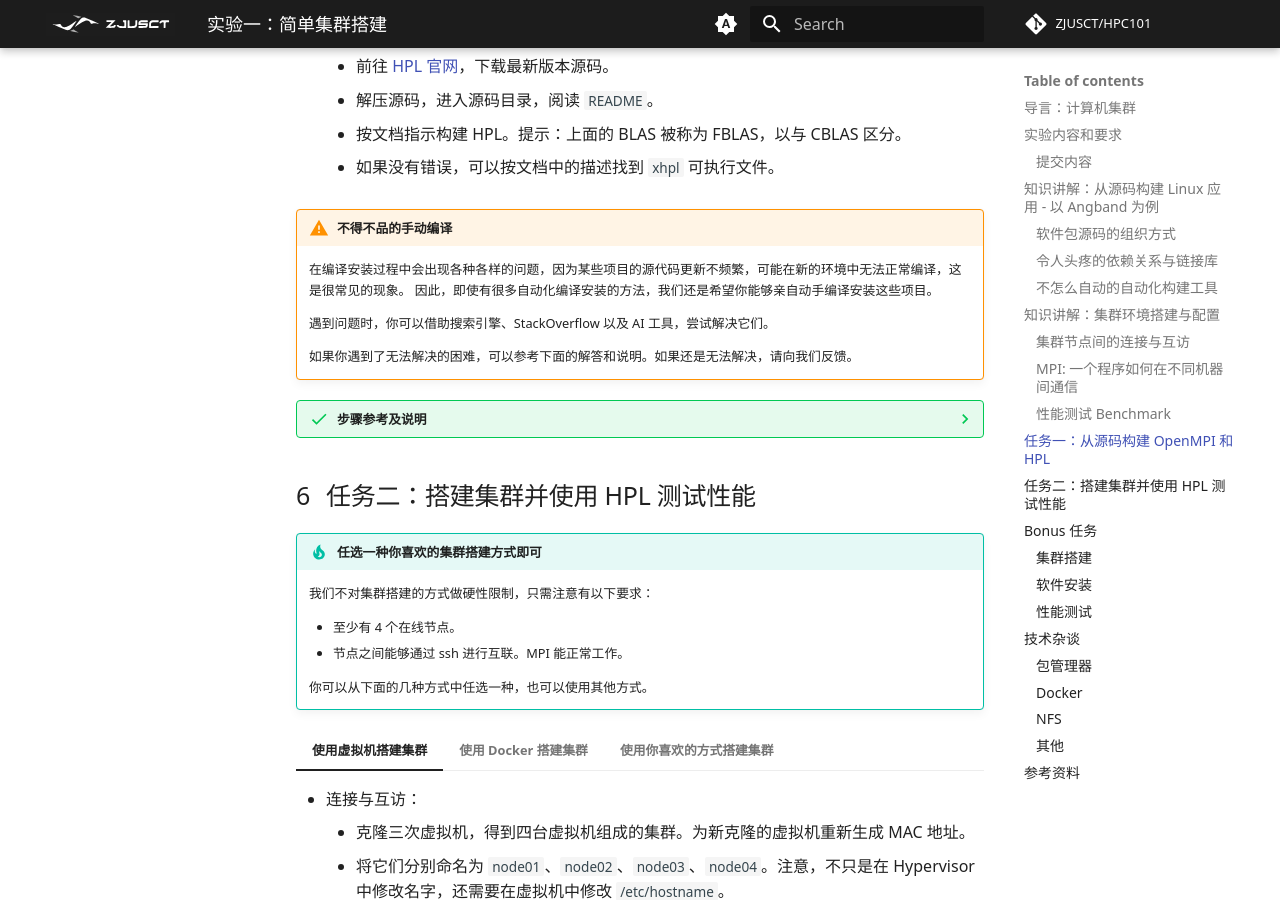
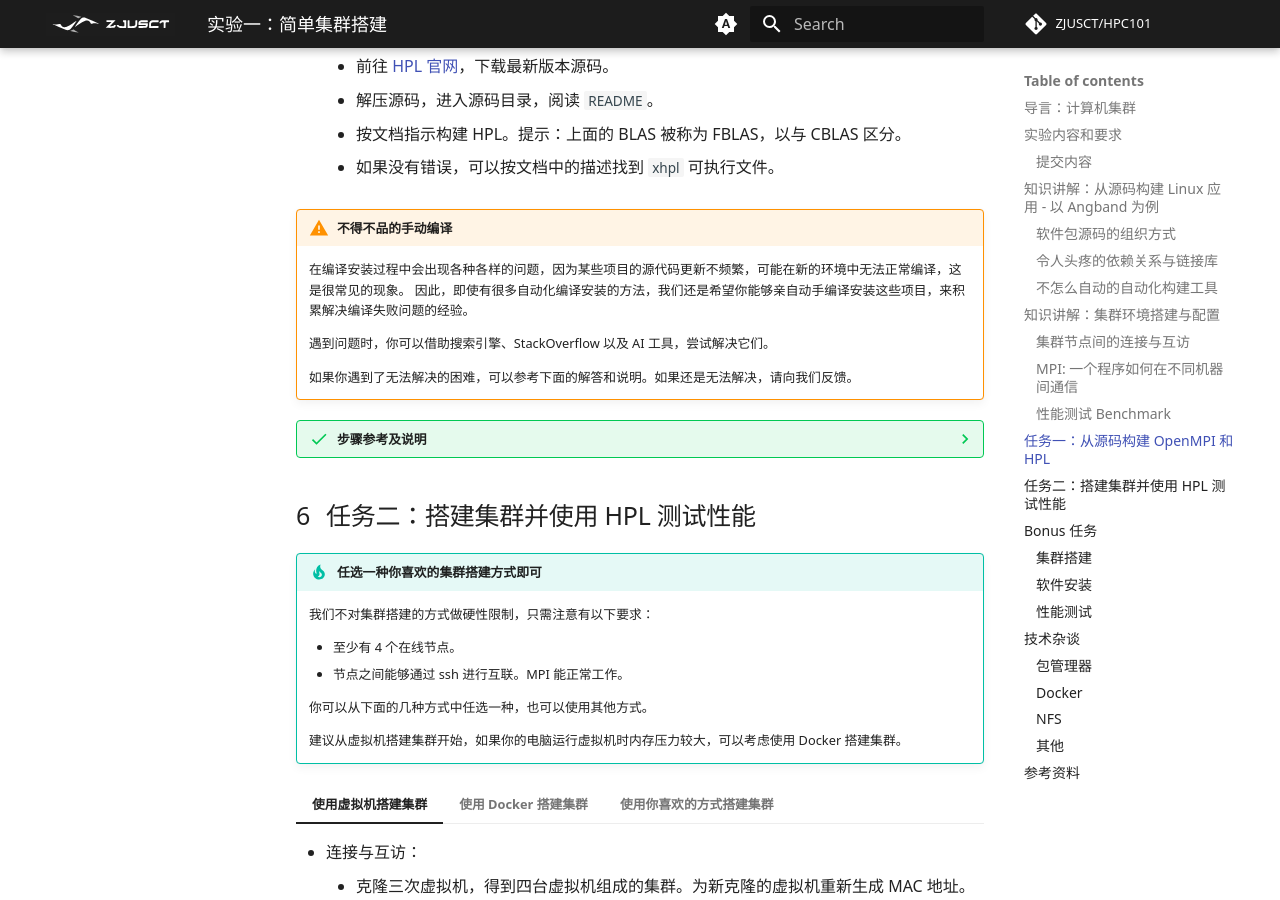
Before and after one commit to wys917/HPC101, an MkDocs documentation site: the page built from docs/lab/Lab1-MiniCluster/index.md, in a window 1280 px wide and 900 px high, scrolled down 14366 px. Built offline with MkDocs 1.6.1 and Material for MkDocs 9.7.7, drawn with Linux system fonts in a browser that asks for light colours; some web fonts are replaced; comment, search, counter and statistics services are not loaded.

Commit message:
fix: re-add recommendation of building cluster

```diff
--- a/docs/lab/Lab1-MiniCluster/index.md
+++ b/docs/lab/Lab1-MiniCluster/index.md
@@ -521,7 +521,7 @@ flowchart LR
 
 !!! warning "不得不品的手动编译"
     在编译安装过程中会出现各种各样的问题，因为某些项目的源代码更新不频繁，可能在新的环境中无法正常编译，这是很常见的现象。
-    因此，即使有很多自动化编译安装的方法，我们还是希望你能够亲自动手编译安装这些项目。
+    因此，即使有很多自动化编译安装的方法，我们还是希望你能够亲自动手编译安装这些项目，来积累解决编译失败问题的经验。
 
     遇到问题时，你可以借助搜索引擎、StackOverflow 以及 AI 工具，尝试解决它们。
 
@@ -613,6 +613,8 @@ flowchart LR
     - 节点之间能够通过 ssh 进行互联。MPI 能正常工作。
 
     你可以从下面的几种方式中任选一种，也可以使用其他方式。
+
+    建议从虚拟机搭建集群开始，如果你的电脑运行虚拟机时内存压力较大，可以考虑使用 Docker 搭建集群。
 
 === "使用虚拟机搭建集群"
     - 连接与互访：
```
